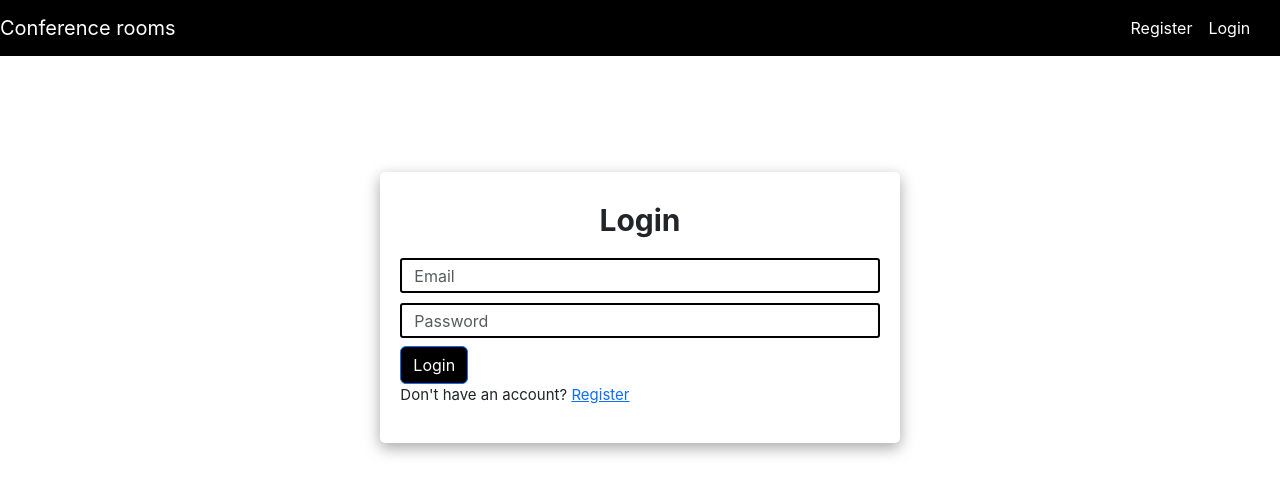
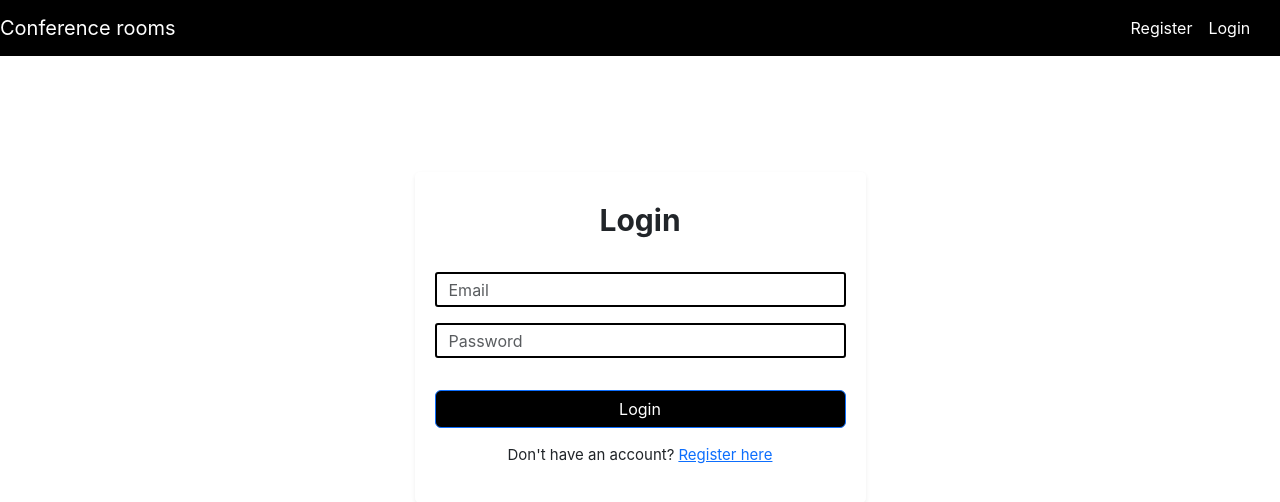
Before and after one commit to frontal-lobe-tingz/Hotelrooms, a React (Create React App) app in the folder client/: page /Login in a window 1280 px wide. Shown: the top 502 px of the page. Built offline with nearby package versions, Linux system fonts and the light colour scheme.

Commit message:
Update Loginscreen.js

```diff
--- a/client/src/screens/Loginscreen.js
+++ b/client/src/screens/Loginscreen.js
@@ -1,68 +1,110 @@
-import React, { useState } from "react";
+import React, { useState, useEffect } from "react";
 import axios from "axios";
-import { useNavigate } from "react-router-dom";
+import { useNavigate, Link } from "react-router-dom"; // Changed from <a> to <Link>
 import Loader from "../components/Loader";
 import Error from '../components/Error';
-
 
 function Loginscreen() {
   const [email, setEmail] = useState("");
   const [password, setPassword] = useState("");
-  const navigate = useNavigate(); // Hook for navigation
-
+  const navigate = useNavigate();
   const [loading, setLoading] = useState(false);
   const [error, setError] = useState(null);
 
+  // Get API URL from environment variables
+  const API_URL = process.env.REACT_APP_API_URL ||
+                 process.env.VITE_API_URL ||
+                 "https://hotelrooms-backend.onrender.com";
 
-  async function login() {
+  async function login(e) {
+    e.preventDefault(); // Prevent default form submission
+
+    if (!email || !password) {
+      setError('Please fill in all fields');
+      return;
+    }
+
     const user = { email, password };
 
     try {
       setLoading(true);
-      const response = await axios.post("https://hotelrooms-backend.onrender.comapi/user/login", user);
-      localStorage.setItem("currentUser", JSON.stringify(response.data));
+      setError(null);
+
+      const response = await axios.post(`${API_URL}/api/user/login`, user, {
+        headers: {
+          'Content-Type': 'application/json'
+        }
+      });
+
+      if (response.data && response.data.token) {
+        // Store only necessary user data
+        localStorage.setItem("currentUser", JSON.stringify({
+          token: response.data.token,
+          name: response.data.name,
+          email: response.data.email
+        }));
+
+        navigate("/home");
+      }
+    } catch (err) {
+      const errorMessage = err.response?.data?.message ||
+                          err.message ||
+                          'Login failed. Please try again.';
+      setError(errorMessage);
+      console.error("Login error:", errorMessage);
+    } finally {
       setLoading(false);
-      navigate("/home");
-    } catch (err) {
-      console.error("Error during login:", err);
-      setLoading(false);
-      setError(true);
     }
   }
 
   return (
-    <div>
-      {loading && (<Loader/>)}
+    <div className="container">
+      {loading && <Loader />}
 
       <div className="row justify-content-center mt-5">
         <div className="col-md-5 mt-5">
-      {error && (<Error message ='Invalid Credentials'/>)}
+          {error && <Error message={error} />}
 
-          <div className="bs">
-            <h2>Login</h2>
+          <form onSubmit={login}>
+            <div className="bs p-4 shadow-sm">
+              <h2 className="mb-4">Login</h2>
 
+              <div className="mb-3">
                 <input
-              type="text"
+                  type="email"
                   className="form-control"
                   placeholder="Email"
                   value={email}
                   onChange={(e) => setEmail(e.target.value)}
+                  required
                 />
+              </div>
 
+              <div className="mb-3">
                 <input
                   type="password"
                   className="form-control"
                   placeholder="Password"
                   value={password}
                   onChange={(e) => setPassword(e.target.value)}
+                  required
                 />
+              </div>
 
-            <button className="btn btn-primary mt-2" onClick={login}>
-              Login
+              <button
+                type="submit"
+                className="btn btn-primary w-100 mt-3"
+                disabled={loading}
+              >
+                {loading ? 'Logging in...' : 'Login'}
               </button>
 
-            <p>Don't have an account? <a href="/register">Register</a></p>
+              <p className="mt-3 text-center">
+                Don't have an account?
+                <Link to="/register" className="ms-1">Register here</Link>
+              </p>
             </div>
+          </form>
         </div>
       </div>
     </div>
```
Lines whose indentation alone changed are shown as unchanged.
